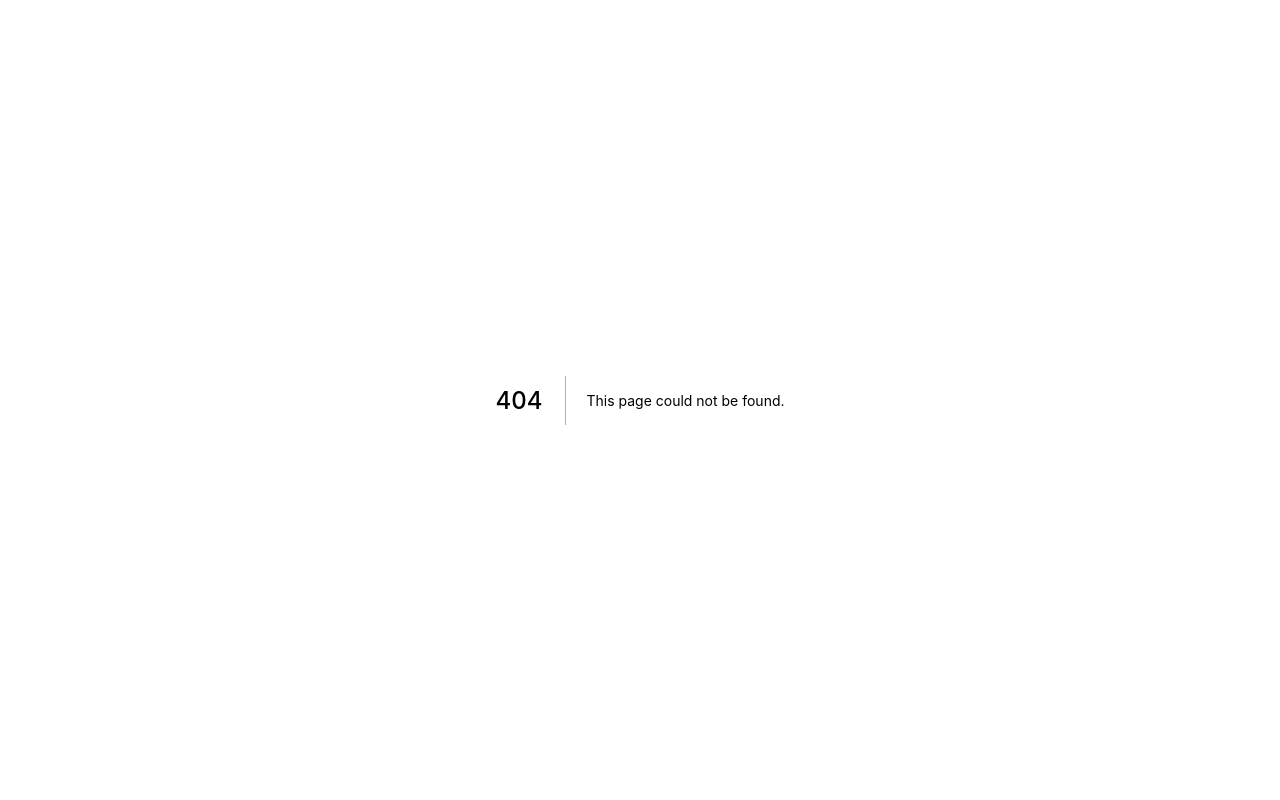
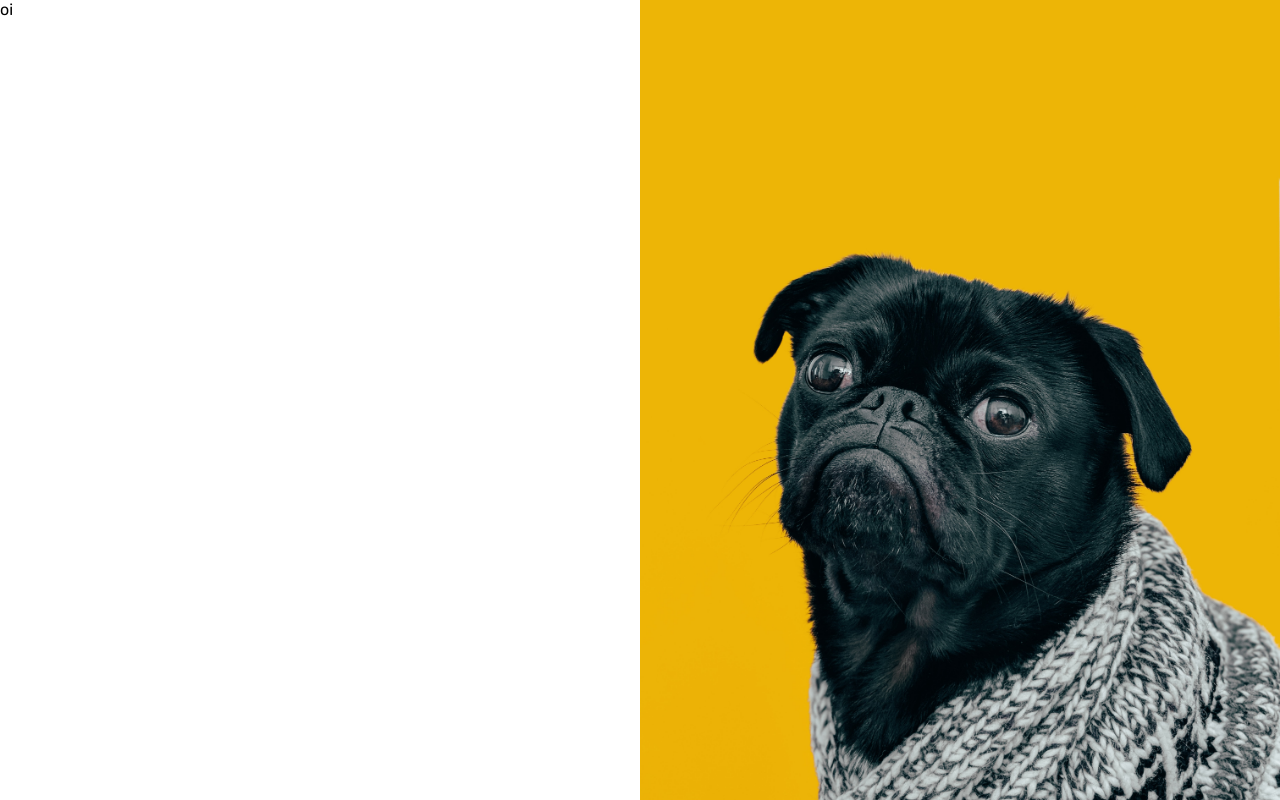
Before and after one commit to andersonszdc/My-dog, a Next.js app: page /signUp in a window 1280 px wide. Before the commit this address had no page. Built offline with nearby package versions, Linux system fonts and the light colour scheme.

Commit message:
created signUp page

```diff
--- /dev/null
+++ b/src/pages/signUp.tsx
@@ -0,0 +1,10 @@
+import React from "react";
+import LoginLayout from "../components/loginLayout";
+
+const Index = () => {
+  return <div>oi</div>;
+};
+
+Index.layout = LoginLayout;
+
+export default Index;
```
